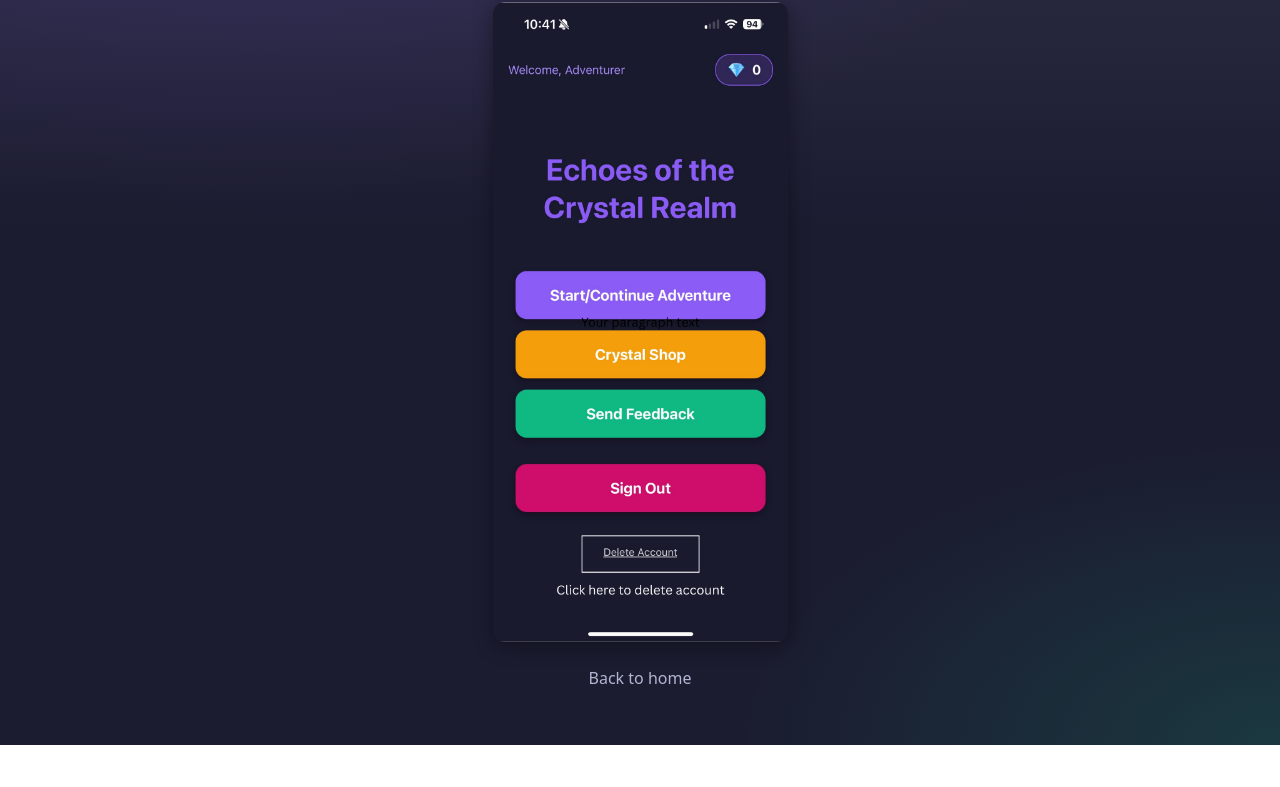
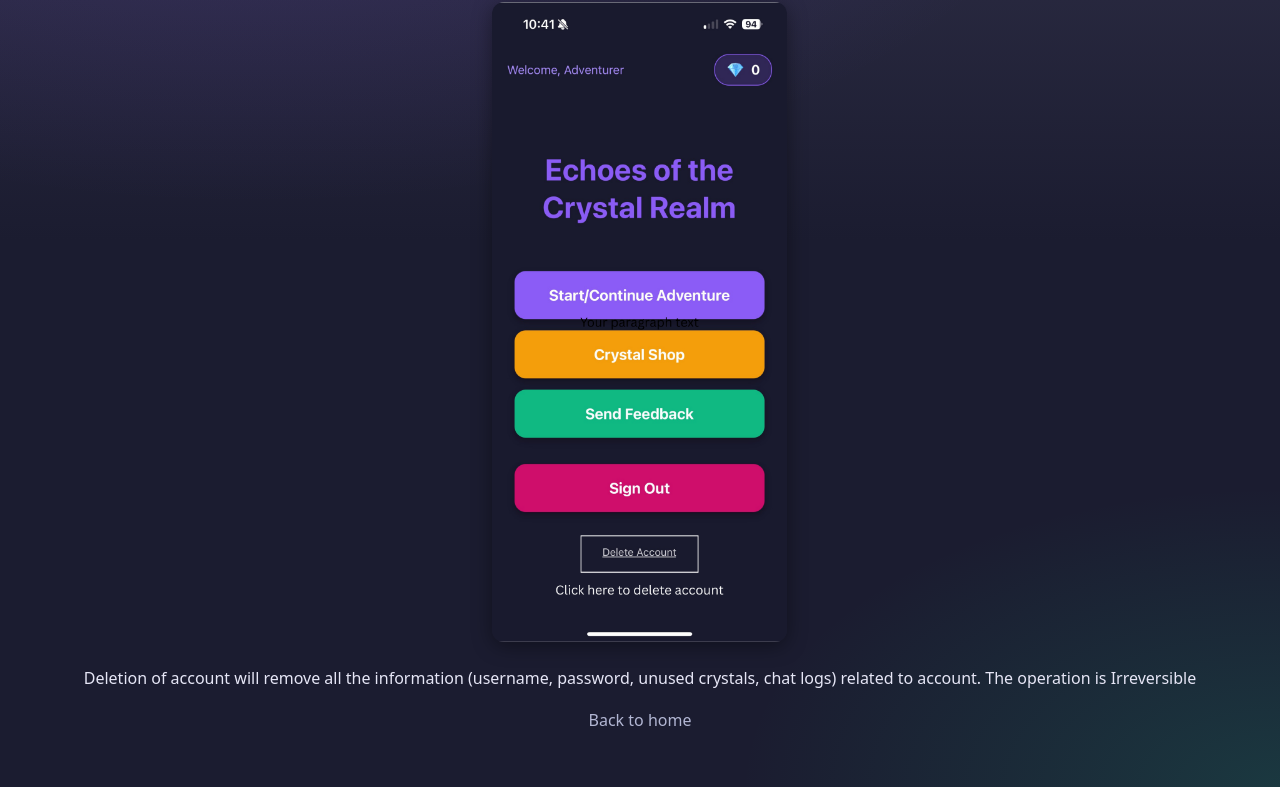
Before and after one commit to yuriao/echo-in-crystal-realm, a plain HTML site: page landing_site/delete-account.html in a window 1280 px wide. Shown: the part 124-911 px from the top of the page. Before the commit the page ends 869 px from the top, so only its background shows below. Drawn offline with Linux system fonts and the light colour scheme.

Commit message:
Update delete-account.html

```diff
--- a/landing_site/delete-account.html
+++ b/landing_site/delete-account.html
@@ -64,6 +64,7 @@
         src="images/delete-account.png"
         alt="Screenshot showing delete account option"
       />
+      <p style="margin-top: 20px">Deletion of account will remove all the information (username, password, unused crystals, chat logs) related to account. The operation is Irreversible</a></p>
       <p style="margin-top: 20px"><a href="index.html">Back to home</a></p>
     </div>
   </body>
```
